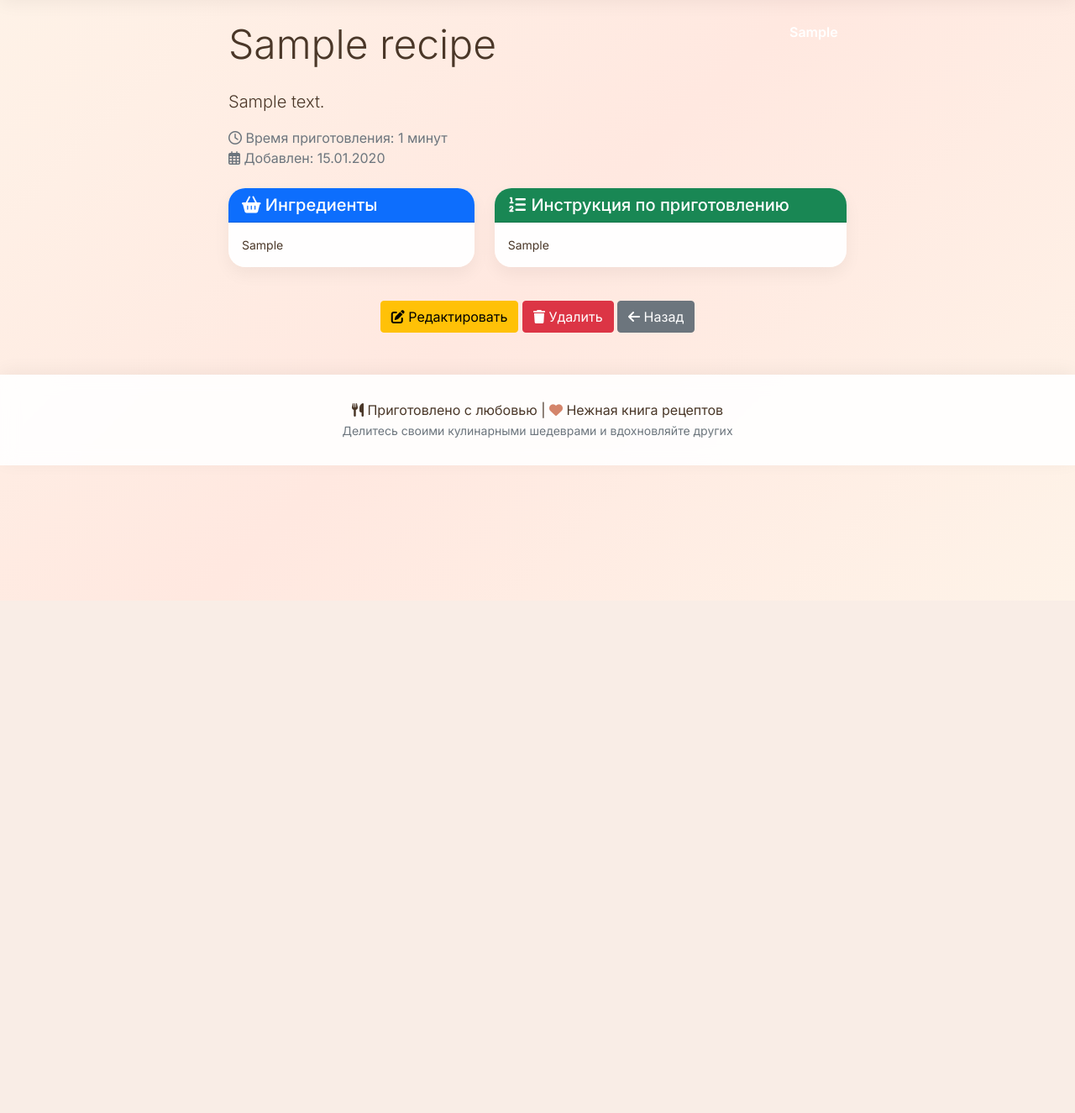
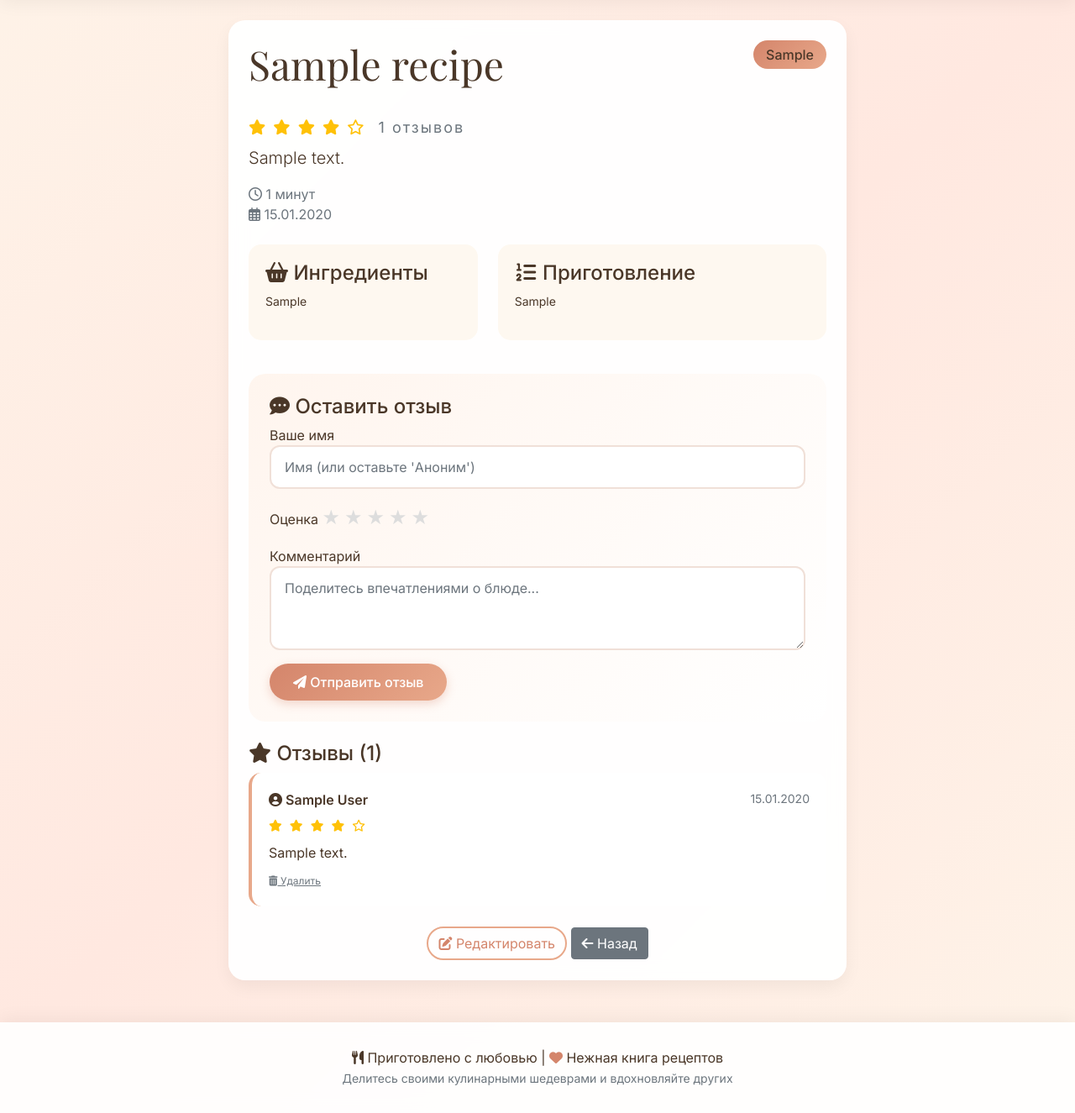
Before and after one commit to Huylo219/recipe, a Flask app: page /recipe/1 in a window 1280 px wide. Shown: the part 85-1410 px from the top of the page at 84% size. Before the commit the page ends 639 px from the top, so only its background shows below. Run offline with Flask 3, Linux system fonts and the light colour scheme; tables that the repository leaves empty hold one stand-in row (values such as "Sample post").

Commit message:
Update recipe_detail.html

```diff
--- a/templates/recipe_detail.html
+++ b/templates/recipe_detail.html
@@ -1,55 +1,122 @@
 {% extends "base.html" %}
 
-{% block title %}{{ recipe.title }} - Книга рецептов{% endblock %}
+{% block title %}{{ recipe.title }}{% endblock %}
 
 {% block content %}
 <div class="row">
     <div class="col-lg-8 mx-auto">
-        <div class="recipe-card">
-            <div class="d-flex justify-content-between align-items-start mb-3">
-                <h1 class="display-5">{{ recipe.title }}</h1>
-                <span class="badge badge-category fs-6">{{ recipe.category }}</span>
+        <div class="card animate-fade-in">
+            <div class="card-body p-4">
+                <div class="d-flex justify-content-between align-items-start mb-4">
+                    <h1 class="display-5" style="font-family: 'Playfair Display', serif;">{{ recipe.title }}</h1>
+                    <span class="badge-custom">{{ recipe.category }}</span>
                 </div>
 
                 <div class="mb-4">
+                    <div class="stars-display mb-2">
+                        {% set avg_rating = recipe.average_rating() %}
+                        {% for i in range(5) %}
+                            {% if i < avg_rating|round(0, 'floor') %}
+                                <i class="fas fa-star" style="color: #ffc107;"></i>
+                            {% elif i < avg_rating %}
+                                <i class="fas fa-star-half-alt" style="color: #ffc107;"></i>
+                            {% else %}
+                                <i class="far fa-star" style="color: #ffc107;"></i>
+                            {% endif %}
+                        {% endfor %}
+                        <span class="ms-2 text-muted">{{ recipe.rating_count() }} отзывов</span>
+                    </div>
                     <p class="lead">{{ recipe.description }}</p>
                     <div class="text-muted">
-                    <i class="far fa-clock"></i> Время приготовления: {{ recipe.prep_time }} минут
+                        <i class="far fa-clock"></i> {{ recipe.prep_time }} минут
                         <br>
-                    <i class="far fa-calendar-alt"></i> Добавлен: {{ recipe.created_at.strftime('%d.%m.%Y') }}
+                        <i class="far fa-calendar-alt"></i> {{ recipe.created_at.strftime('%d.%m.%Y') }}
                     </div>
                 </div>
 
-            <div class="row">
-                <div class="col-md-5 mb-4">
-                    <div class="card h-100">
-                        <div class="card-header bg-primary text-white">
-                            <h5 class="mb-0"><i class="fas fa-shopping-basket"></i> Ингредиенты</h5>
+                <div class="row mb-4">
+                    <div class="col-md-5 mb-3">
+                        <div style="background: #fef8f0; border-radius: 15px; padding: 20px;">
+                            <h4><i class="fas fa-shopping-basket"></i> Ингредиенты</h4>
+                            <pre style="white-space: pre-wrap; font-family: inherit;">{{ recipe.ingredients }}</pre>
                         </div>
-                        <div class="card-body">
-                            <pre class="mb-0" style="white-space: pre-wrap; font-family: inherit;">{{ recipe.ingredients }}</pre>
+                    </div>
+                    <div class="col-md-7 mb-3">
+                        <div style="background: #fef8f0; border-radius: 15px; padding: 20px;">
+                            <h4><i class="fas fa-list-ol"></i> Приготовление</h4>
+                            <pre style="white-space: pre-wrap; font-family: inherit;">{{ recipe.instructions }}</pre>
                         </div>
                     </div>
                 </div>
 
-                <div class="col-md-7 mb-4">
-                    <div class="card h-100">
-                        <div class="card-header bg-success text-white">
-                            <h5 class="mb-0"><i class="fas fa-list-ol"></i> Инструкция по приготовлению</h5>
+                <!-- Форма добавления отзыва -->
+                <div class="mt-4" style="background: linear-gradient(135deg, #fff5ee 0%, #fff 100%); border-radius: 20px; padding: 25px;">
+                    <h4><i class="fas fa-comment-dots"></i> Оставить отзыв</h4>
+                    <form method="POST" action="{{ url_for('add_review', recipe_id=recipe.id) }}">
+                        <div class="mb-3">
+                            <label>Ваше имя</label>
+                            <input type="text" name="author" class="form-control" placeholder="Имя (или оставьте 'Аноним')">
                         </div>
-                        <div class="card-body">
-                            <pre class="mb-0" style="white-space: pre-wrap; font-family: inherit;">{{ recipe.instructions }}</pre>
+                        <div class="mb-3">
+                            <label>Оценка</label>
+                            <div class="star-rating">
+                                <input type="radio" id="star5" name="rating" value="5"><label for="star5">★</label>
+                                <input type="radio" id="star4" name="rating" value="4"><label for="star4">★</label>
+                                <input type="radio" id="star3" name="rating" value="3"><label for="star3">★</label>
+                                <input type="radio" id="star2" name="rating" value="2"><label for="star2">★</label>
+                                <input type="radio" id="star1" name="rating" value="1"><label for="star1">★</label>
                             </div>
                         </div>
+                        <div class="mb-3">
+                            <label>Комментарий</label>
+                            <textarea name="comment" class="form-control" rows="3" required placeholder="Поделитесь впечатлениями о блюде..."></textarea>
+                        </div>
+                        <button type="submit" class="btn btn-primary">
+                            <i class="fas fa-paper-plane"></i> Отправить отзыв
+                        </button>
+                    </form>
+                </div>
+
+                <!-- Список отзывов -->
+                {% if reviews %}
+                    <div class="mt-4">
+                        <h4><i class="fas fa-star"></i> Отзывы ({{ reviews|length }})</h4>
+                        {% for review in reviews %}
+                            <div class="review-card">
+                                <div class="d-flex justify-content-between align-items-start">
+                                    <div>
+                                        <strong><i class="fas fa-user-circle"></i> {{ review.author }}</strong>
+                                        <div class="stars-display mt-1">
+                                            {% for i in range(5) %}
+                                                {% if i < review.rating %}
+                                                    <i class="fas fa-star" style="color: #ffc107; font-size: 14px;"></i>
+                                                {% else %}
+                                                    <i class="far fa-star" style="color: #ffc107; font-size: 14px;"></i>
+                                                {% endif %}
+                                            {% endfor %}
                                         </div>
                                     </div>
+                                    <small class="text-muted">{{ review.created_at.strftime('%d.%m.%Y') }}</small>
+                                </div>
+                                <p class="mt-2 mb-0">{{ review.comment }}</p>
+                                <div class="mt-2">
+                                    <a href="{{ url_for('delete_review', review_id=review.id) }}" class="text-muted" onclick="return confirm('Удалить отзыв?')" style="font-size: 12px;">
+                                        <i class="fas fa-trash-alt"></i> Удалить
+                                    </a>
+                                </div>
+                            </div>
+                        {% endfor %}
+                    </div>
+                {% else %}
+                    <div class="mt-4 text-center" style="padding: 30px; background: #fef8f0; border-radius: 20px;">
+                        <i class="fas fa-comment" style="font-size: 2rem; color: #d4856b;"></i>
+                        <p class="mt-2">Пока нет отзывов. Будьте первым!</p>
+                    </div>
+                {% endif %}
 
-            <div class="text-center mt-3">
-                <a href="{{ url_for('edit_recipe', id=recipe.id) }}" class="btn btn-warning">
+                <div class="text-center mt-4">
+                    <a href="{{ url_for('edit_recipe', id=recipe.id) }}" class="btn btn-outline-secondary">
                         <i class="fas fa-edit"></i> Редактировать
-                </a>
-                <a href="{{ url_for('delete_recipe', id=recipe.id) }}" class="btn btn-danger" onclick="return confirm('Вы уверены?')">
-                    <i class="fas fa-trash"></i> Удалить
                     </a>
                     <a href="{{ url_for('index') }}" class="btn btn-secondary">
                         <i class="fas fa-arrow-left"></i> Назад
@@ -58,4 +125,5 @@
             </div>
         </div>
     </div>
+</div>
 {% endblock %}
```
Lines whose indentation alone changed are shown as unchanged.
